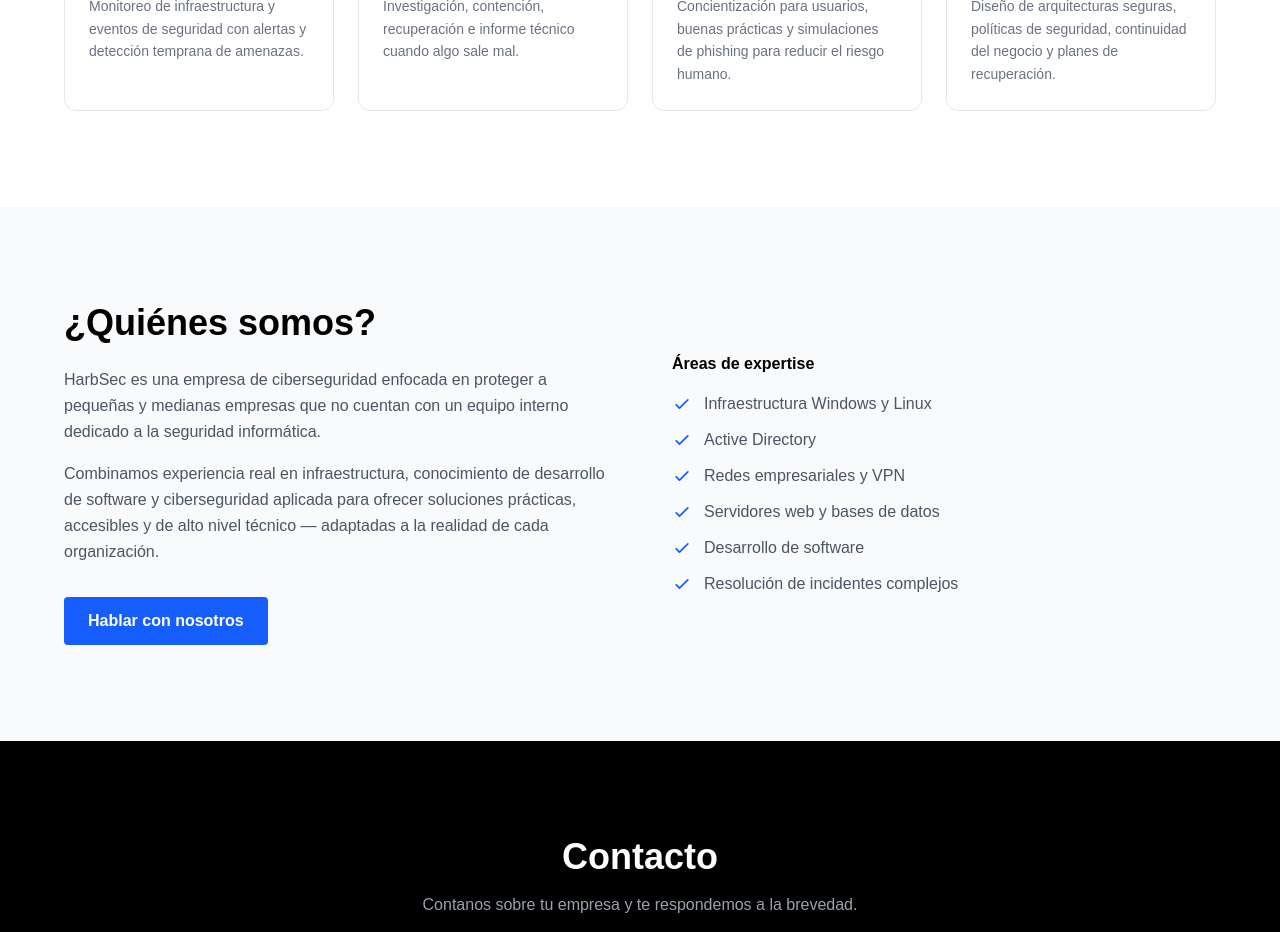
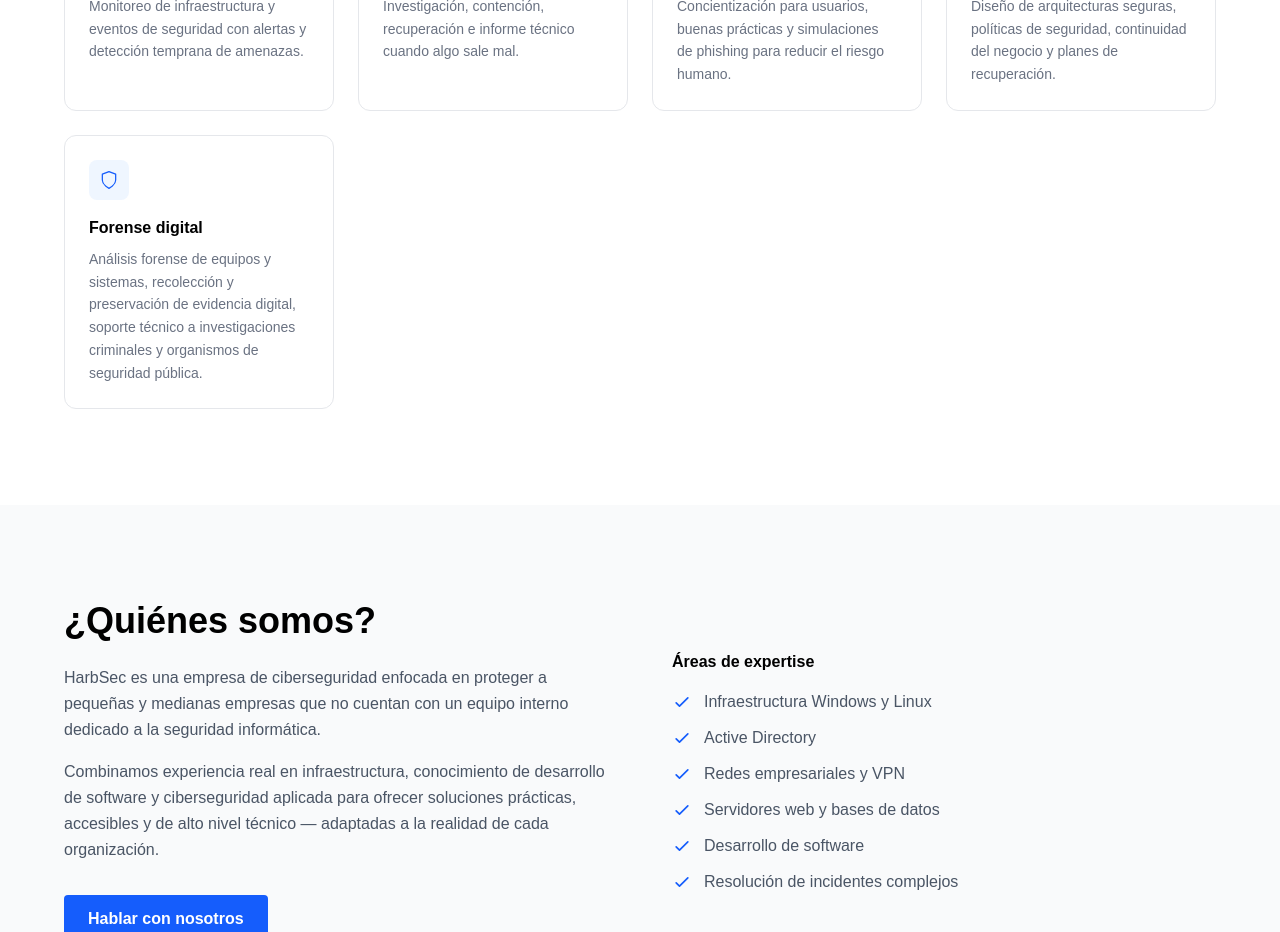
Before and after one commit to fguerras/harbsec, a Next.js app: page / in a window 1280 px wide. Shown: the part 1300-2232 px from the top of the page. Built offline with nearby package versions, Linux system fonts and the light colour scheme.

Commit message:
Add forensics service card

```diff
--- a/app/page.js
+++ b/app/page.js
@@ -165,6 +165,10 @@
   {
     title: "Consultoría",
     desc: "Diseño de arquitecturas seguras, políticas de seguridad, continuidad del negocio y planes de recuperación.",
+  },
+  {
+    title: "Forense digital",
+    desc: "Análisis forense de equipos y sistemas, recolección y preservación de evidencia digital, soporte técnico a investigaciones criminales y organismos de seguridad pública.",
   },
 ];
 
--- a/app/pt/page.js
+++ b/app/pt/page.js
@@ -166,6 +166,10 @@
   {
     title: "Consultoria",
     desc: "Design de arquiteturas seguras, políticas de segurança, continuidade de negócios e planos de recuperação.",
+  },
+  {
+    title: "Forense digital",
+    desc: "Análise forense de equipamentos e sistemas, coleta e preservação de evidências digitais, suporte técnico a investigações criminais e organismos de segurança pública.",
   },
 ];
 
```
